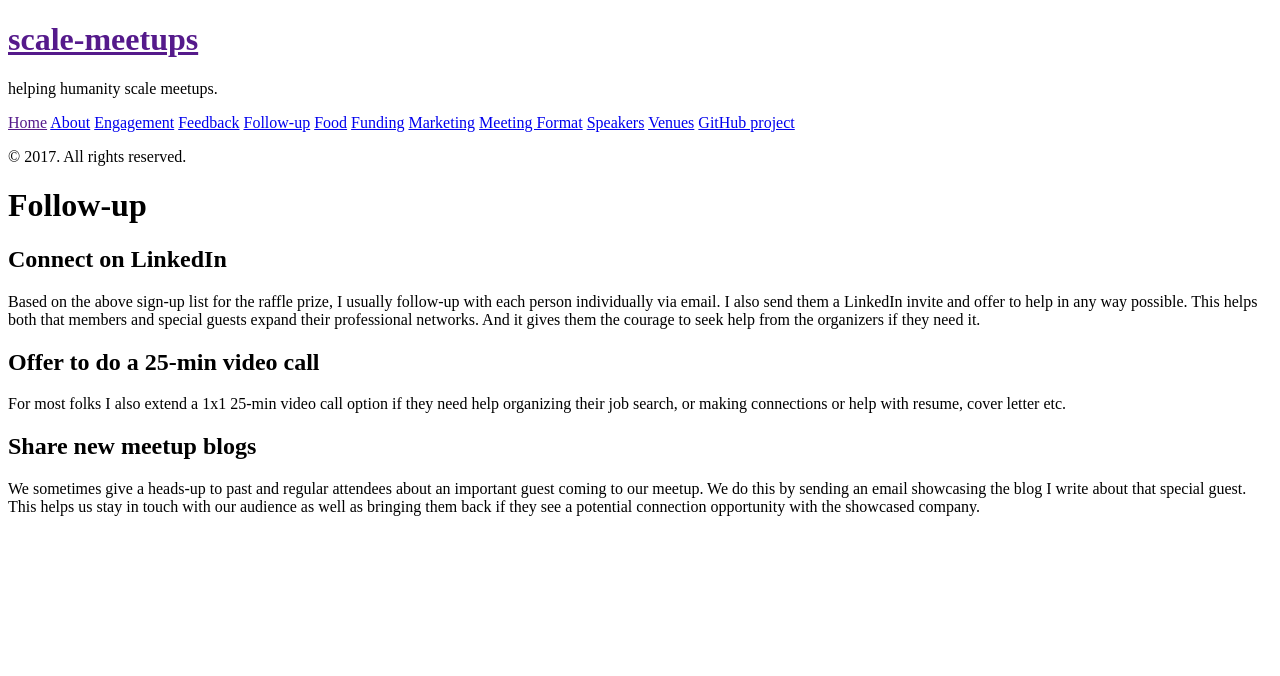
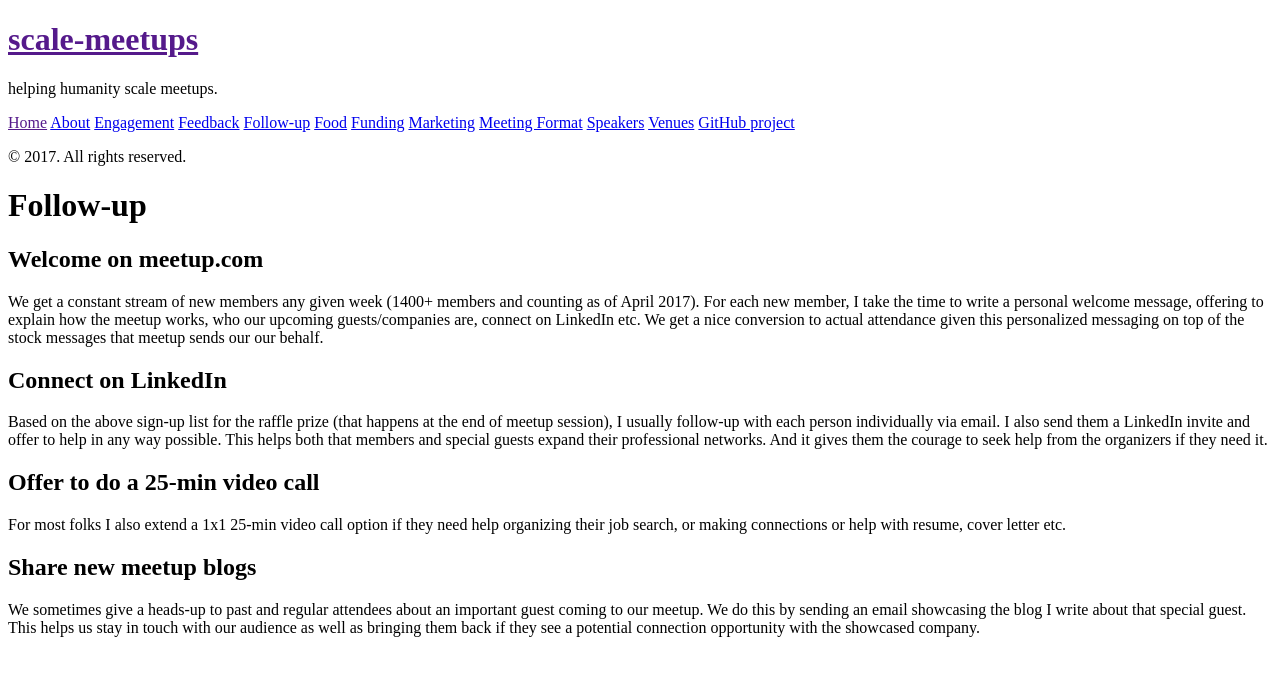
Before and after one commit to balki-server/scale-meetups, a Jekyll site: the page built from followup.md, in a window 1280 px wide. Shown: the top 676 px of the page. Built offline with Jekyll 4.4.1, drawn with Linux system fonts in a browser that asks for light colours; Markdown is read by kramdown in place of the engine named in the settings.

Commit message:
Add welcome message details after a new member joins

```diff
--- a/followup.md
+++ b/followup.md
@@ -3,8 +3,11 @@ layout: page
 title: Follow-up
 ---
 
+##Welcome on meetup.com
+We get a constant stream of new members any given week (1400+ members and counting as of April 2017).  For each new member, I take the time to write a personal welcome message, offering to explain how the meetup works, who our upcoming guests/companies are, connect on LinkedIn etc.  We get a nice conversion to actual attendance given this personalized messaging on top of the stock messages that meetup sends our our behalf.
+
 ##Connect on LinkedIn
-Based on the above sign-up list for the raffle prize, I usually follow-up with each person individually via email.  I also send them a LinkedIn invite and offer to help in any way possible.  This helps both that members and special guests expand their professional networks.  And it gives them the courage to seek help from the organizers if they need it.
+Based on the above sign-up list for the raffle prize (that happens at the end of meetup session), I usually follow-up with each person individually via email.  I also send them a LinkedIn invite and offer to help in any way possible.  This helps both that members and special guests expand their professional networks.  And it gives them the courage to seek help from the organizers if they need it.
 
 ##Offer to do a 25-min video call
 For most folks I also extend a 1x1 25-min video call option if they need help organizing their job search, or making connections or help with resume, cover letter etc.
```
